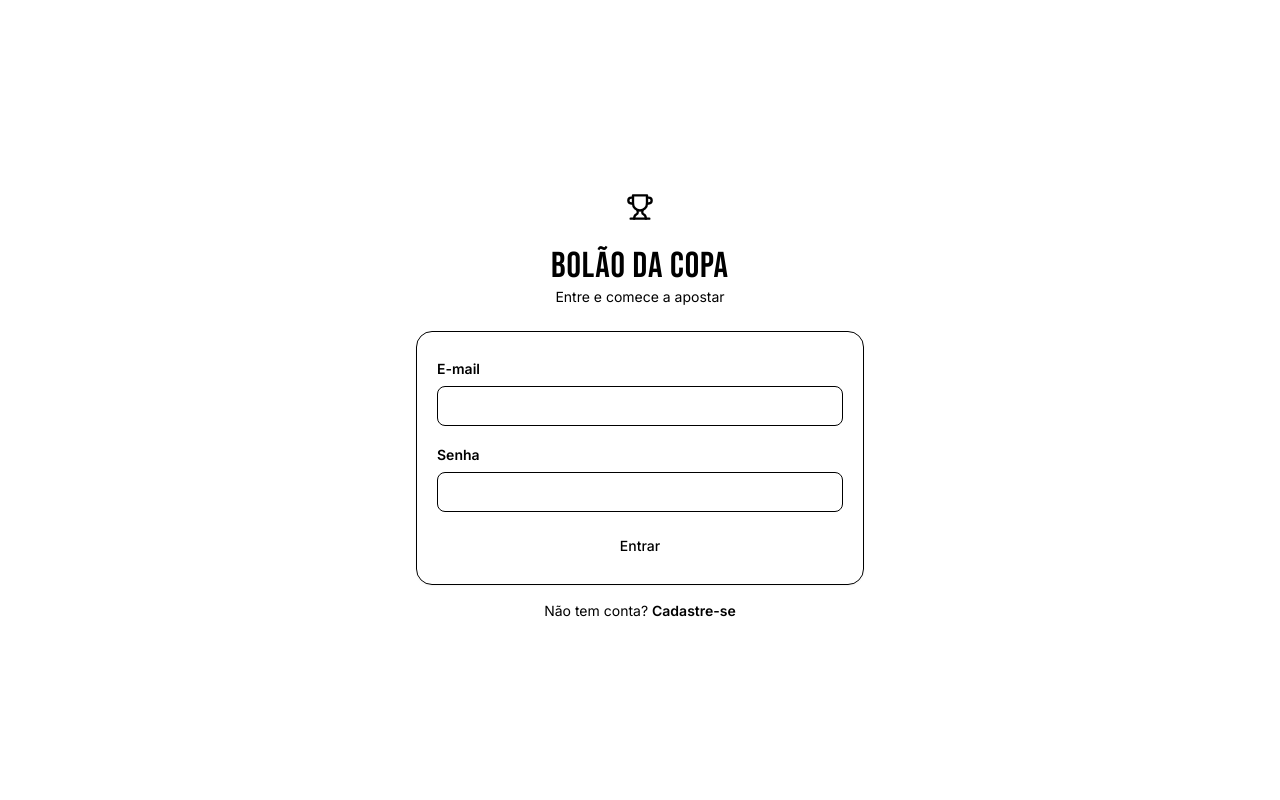
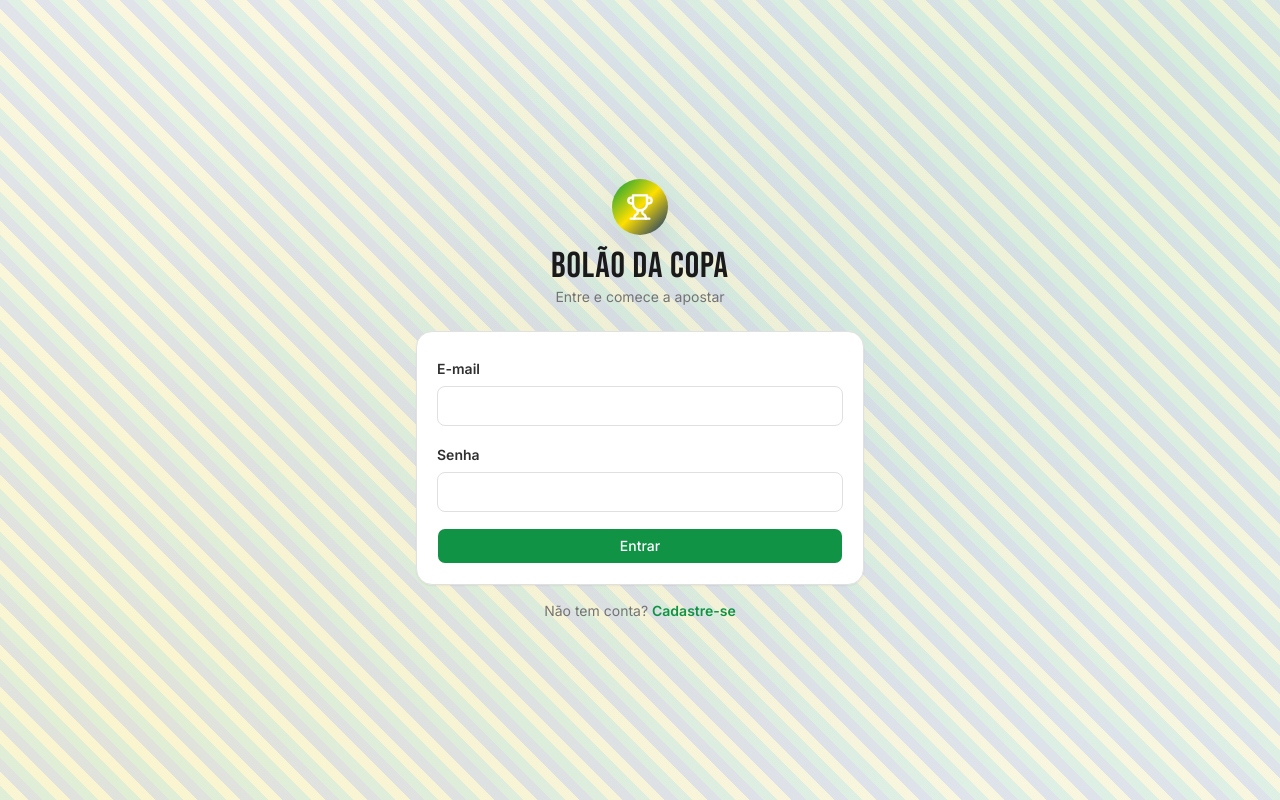
Before and after one commit to oPmenta/BolaoCopa-front, a React (Vite) app: page /login in a window 1280 px wide. Built offline with nearby package versions, Linux system fonts and the light colour scheme; no server answers.

Commit message:
style: ajuste visual no site

```diff
--- a/src/components/BuscaPorCodigo.tsx
+++ b/src/components/BuscaPorCodigo.tsx
@@ -16,17 +16,17 @@
   };
 
   return (
-    <form onSubmit={onSubmit} className="flex gap-2 w-full">
+    <form onSubmit={onSubmit} className="flex gap-2 w-full items-center">
       <div className="relative flex-1">
         <Search className="absolute left-3 top-1/2 -translate-y-1/2 h-4 w-4 text-muted-foreground" />
         <Input
           value={codigo}
           onChange={(e) => setCodigo(e.target.value)}
           placeholder={placeholder}
-          className="pl-9 uppercase tracking-wider"
+          className="pl-9 uppercase tracking-wider h-10"
         />
       </div>
-      <Button type="submit" variant="default">
+      <Button type="submit" variant="default" className="h-10">
         Buscar
       </Button>
     </form>
--- a/src/components/CampanhaCard.tsx
+++ b/src/components/CampanhaCard.tsx
@@ -20,7 +20,7 @@
         <Card className="overflow-hidden transition-all group-hover:shadow-elegant group-hover:-translate-y-0.5">
           <div className="h-24 bg-gradient-brasil bg-stripes-brasil relative">
             <div className="absolute inset-0 flex items-center justify-between px-5">
-              <Trophy className="h-10 w-10 text-primary-foreground/80" />
+              <Trophy className="h-10 w-10 icon-gold" />
               <div className="flex gap-2">
                 <TipoCampanhaBadge tipo={campanha.tipo} />
                 <StatusCampanhaBadge status={campanha.status} />
--- a/src/components/Layout.tsx
+++ b/src/components/Layout.tsx
@@ -32,8 +32,8 @@
             <span className="inline-flex h-9 w-9 items-center justify-center rounded-full bg-gradient-brasil text-primary-foreground shadow-elegant">
               <Trophy className="h-5 w-5" />
             </span>
-            <span>
-              Bolão da <span className="text-primary">Copa</span>
+            <span className="bg-gradient-to-r from-green-600 via-yellow-500 to-blue-700 bg-clip-text text-transparent">
+              Bolão da <span className="text-green-700">Copa</span>
             </span>
           </Link>
 
--- a/src/index.css
+++ b/src/index.css
@@ -5,56 +5,40 @@
 @tailwind components;
 @tailwind utilities;
 
-/*
- * Tema Bolão da Copa — paleta Brasil
- * Verde-bandeira #009C3B, Amarelo #FFDF00, Azul #002776
- * Tokens em HSL para Tailwind.
- */
 @layer base {
   :root {
-    --background: oklch(1 0 0);
-    --foreground: oklch(0.145 0 0);
+    --background: 0 0% 98%;
+    --foreground: 0 0% 10%;
 
-    --card: oklch(1 0 0);
-    --card-foreground: oklch(0.145 0 0);
+    --card: 0 0% 100%;
+    --card-foreground: 0 0% 10%;
 
-    --primary: oklch(0.205 0 0);
-    --primary-foreground: oklch(0.985 0 0);
+    /* Verde Brasil */
+    --primary: 144 80% 32%;
+    --primary-foreground: 0 0% 100%;
 
-    --accent: oklch(0.97 0 0);
-    --accent-foreground: oklch(0.205 0 0);
+    /* Amarelo Brasil (para accent) */
+    --accent: 48 100% 50%;
+    --accent-foreground: 0 0% 10%;
 
-    --secondary: oklch(0.97 0 0);
-    --secondary-foreground: oklch(0.205 0 0);
+    /* Azul Brasil (para secondary) */
+    --secondary: 226 100% 23%;
+    --secondary-foreground: 0 0% 100%;
 
-    --muted: oklch(0.97 0 0);
-    --muted-foreground: oklch(0.556 0 0);
+    --muted: 0 0% 92%;
+    --muted-foreground: 0 0% 45%;
 
-    --border: oklch(0.922 0 0);
-    --input: oklch(0.922 0 0);
-    --ring: oklch(0.708 0 0);
+    --border: 0 0% 88%;
+    --input: 0 0% 88%;
+    --ring: 144 80% 32%;
 
-    --destructive: oklch(0.577 0.245 27.325);
+    --destructive: 0 84% 60%;
     --destructive-foreground: 0 0% 100%;
 
     --success: 144 70% 38%;
     --warning: 38 95% 50%;
-    --popover: oklch(1 0 0);
-    --popover-foreground: oklch(0.145 0 0);
-    --chart-1: oklch(0.87 0 0);
-    --chart-2: oklch(0.556 0 0);
-    --chart-3: oklch(0.439 0 0);
-    --chart-4: oklch(0.371 0 0);
-    --chart-5: oklch(0.269 0 0);
-    --radius: 0.625rem;
-    --sidebar: oklch(0.985 0 0);
-    --sidebar-foreground: oklch(0.145 0 0);
-    --sidebar-primary: oklch(0.205 0 0);
-    --sidebar-primary-foreground: oklch(0.985 0 0);
-    --sidebar-accent: oklch(0.97 0 0);
-    --sidebar-accent-foreground: oklch(0.205 0 0);
-    --sidebar-border: oklch(0.922 0 0);
-    --sidebar-ring: oklch(0.708 0 0);
+
+    --radius: 0.75rem;
   }
 
   * {
@@ -70,12 +54,10 @@
 
   body {
     @apply font-sans antialiased bg-background text-foreground;
-    background-image: radial-gradient(
-        circle at 100% 0%,
-        hsl(var(--accent) / 0.12) 0%,
-        transparent 40%
-      ),
-      radial-gradient(circle at 0% 100%, hsl(var(--primary) / 0.1) 0%, transparent 45%);
+    background-image:
+      radial-gradient(circle at 90% 10%, rgba(0, 156, 59, 0.06) 0%, transparent 60%),
+      radial-gradient(circle at 10% 90%, rgba(255, 223, 0, 0.08) 0%, transparent 60%),
+      radial-gradient(circle at 50% 50%, rgba(0, 39, 118, 0.04) 0%, transparent 70%);
     background-attachment: fixed;
   }
 
@@ -84,45 +66,46 @@
   h3 {
     @apply font-display tracking-wide;
   }
-  .theme {
-    --font-heading: var(--font-sans);
-    --font-sans: 'Geist Variable', sans-serif;
+}
+
+@layer utilities {
+  .bg-gradient-brasil {
+    background: linear-gradient(135deg, #009C3B 0%, #FFDF00 50%, #002776 100%);
   }
-  .dark {
-    --background: oklch(0.145 0 0);
-    --foreground: oklch(0.985 0 0);
-    --card: oklch(0.205 0 0);
-    --card-foreground: oklch(0.985 0 0);
-    --popover: oklch(0.205 0 0);
-    --popover-foreground: oklch(0.985 0 0);
-    --primary: oklch(0.922 0 0);
-    --primary-foreground: oklch(0.205 0 0);
-    --secondary: oklch(0.269 0 0);
-    --secondary-foreground: oklch(0.985 0 0);
-    --muted: oklch(0.269 0 0);
-    --muted-foreground: oklch(0.708 0 0);
-    --accent: oklch(0.269 0 0);
-    --accent-foreground: oklch(0.985 0 0);
-    --destructive: oklch(0.704 0.191 22.216);
-    --border: oklch(1 0 0 / 10%);
-    --input: oklch(1 0 0 / 15%);
-    --ring: oklch(0.556 0 0);
-    --chart-1: oklch(0.87 0 0);
-    --chart-2: oklch(0.556 0 0);
-    --chart-3: oklch(0.439 0 0);
-    --chart-4: oklch(0.371 0 0);
-    --chart-5: oklch(0.269 0 0);
-    --sidebar: oklch(0.205 0 0);
-    --sidebar-foreground: oklch(0.985 0 0);
-    --sidebar-primary: oklch(0.488 0.243 264.376);
-    --sidebar-primary-foreground: oklch(0.985 0 0);
-    --sidebar-accent: oklch(0.269 0 0);
-    --sidebar-accent-foreground: oklch(0.985 0 0);
-    --sidebar-border: oklch(1 0 0 / 10%);
-    --sidebar-ring: oklch(0.556 0 0);
+
+  .bg-stripes-brasil {
+    background-image: repeating-linear-gradient(45deg,
+        rgba(0, 156, 59, 0.10) 0px,
+        rgba(0, 156, 59, 0.10) 10px,
+        rgba(255, 223, 0, 0.10) 10px,
+        rgba(255, 223, 0, 0.10) 20px,
+        rgba(0, 39, 118, 0.10) 20px,
+        rgba(0, 39, 118, 0.10) 30px);
+    background-blend-mode: overlay;
   }
-  html {
-    @apply font-sans;
+
+  .shadow-elegant {
+    box-shadow: 0 12px 40px -16px rgba(0, 0, 0, 0.25);
+  }
+
+  /* Classe para ícone dourado */
+  .icon-gold {
+    color: #FFDF00;
+    filter: drop-shadow(0 2px 8px rgba(0, 0, 0, 0.3));
+  }
+
+  /* Classe para texto com sombra (sobre fundos escuros) */
+  .text-shadow {
+    text-shadow: 0 2px 8px rgba(0, 0, 0, 0.3);
+  }
+
+  /* Classe para texto preto sobre fundo claro (usado nos cards) */
+  .text-dark-strong {
+    color: #1a1a1a;
+  }
+
+  .text-shadow-lg {
+    text-shadow: 0 2px 16px rgba(0, 0, 0, 0.7);
   }
 }
 
@@ -130,4 +113,12 @@
   .container-app {
     @apply mx-auto w-full max-w-6xl px-4 sm:px-6;
   }
+
+  .btn-accent {
+    @apply bg-[#FFDF00] text-black hover:bg-[#f5d300] transition-colors;
+  }
+
+  .card-copa {
+    @apply bg-white/90 backdrop-blur-sm border border-white/30 shadow-elegant;
+  }
 }
--- a/src/pages/user/CriarCampanha.tsx
+++ b/src/pages/user/CriarCampanha.tsx
@@ -189,7 +189,7 @@
         <Textarea id="descricao" {...form.register("descricao")} />
       </div>
 
-      <div className="grid sm:grid-cols-2 gap-4">
+      <div className="gap-4">
         <div className="space-y-1.5">
           <Label htmlFor="valorAposta">Valor da aposta (R$)</Label>
           <Input
--- a/tailwind.config.ts
+++ b/tailwind.config.ts
@@ -31,9 +31,9 @@
       },
       backgroundImage: {
         "gradient-brasil":
-          "linear-gradient(135deg, hsl(var(--primary)) 0%, hsl(var(--accent)) 100%)",
+          "linear-gradient(135deg, #009C3B 0%, #FFDF00 50%, #002776 100%)",
         "stripes-brasil":
-          "repeating-linear-gradient(135deg, hsl(var(--primary) / 0.06) 0 12px, transparent 12px 24px)",
+          "repeating-linear-gradient(45deg, rgba(0,156,59,0.15) 0px, rgba(0,156,59,0.15) 10px, rgba(255,223,0,0.15) 10px, rgba(255,223,0,0.15) 20px, rgba(0,39,118,0.15) 20px, rgba(0,39,118,0.15) 30px)",
       },
       boxShadow: {
         elegant: "0 12px 40px -16px hsl(var(--primary) / 0.35)",
```
Also changed, not shown: src/pages/user/Home.tsx (+5 -5 lines).
